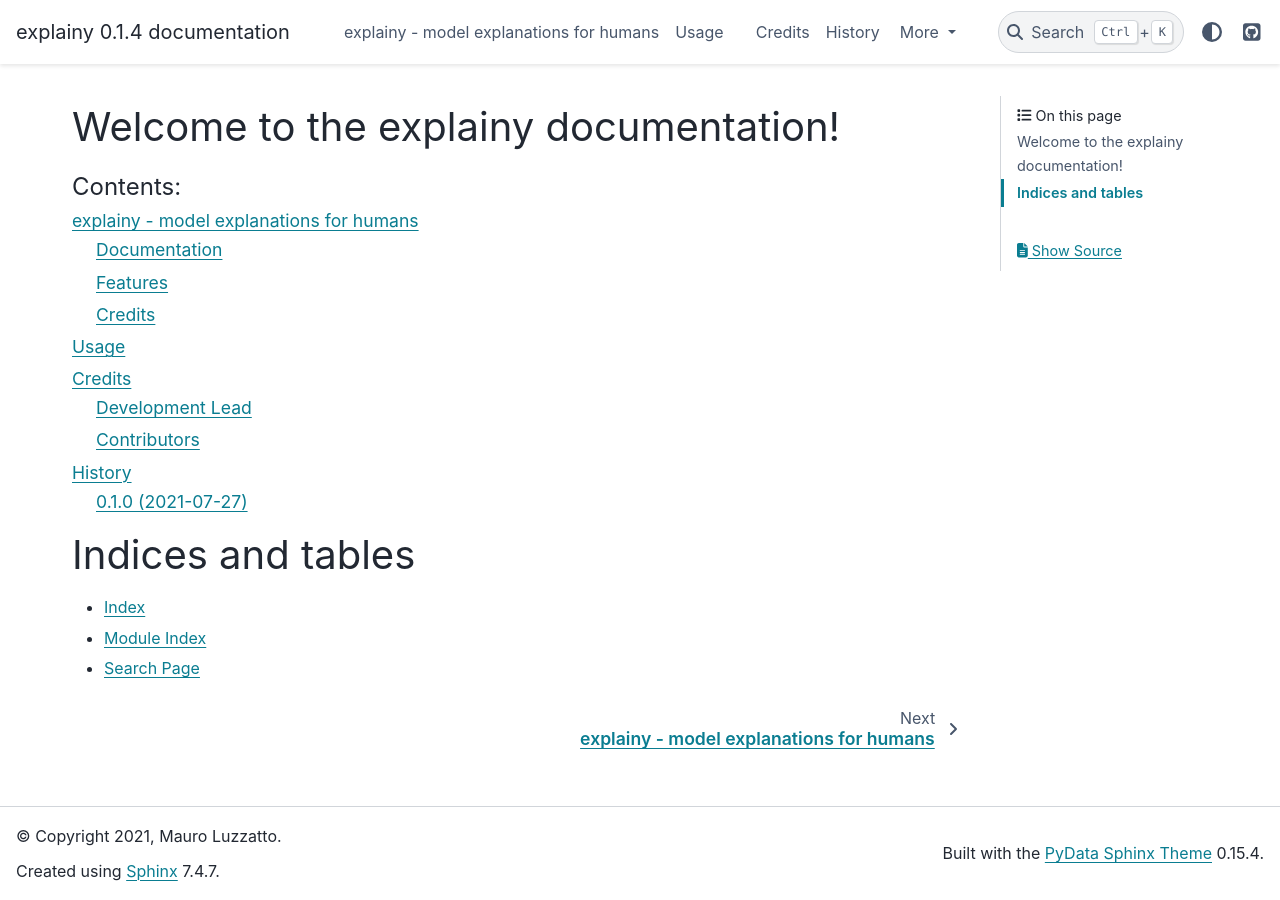
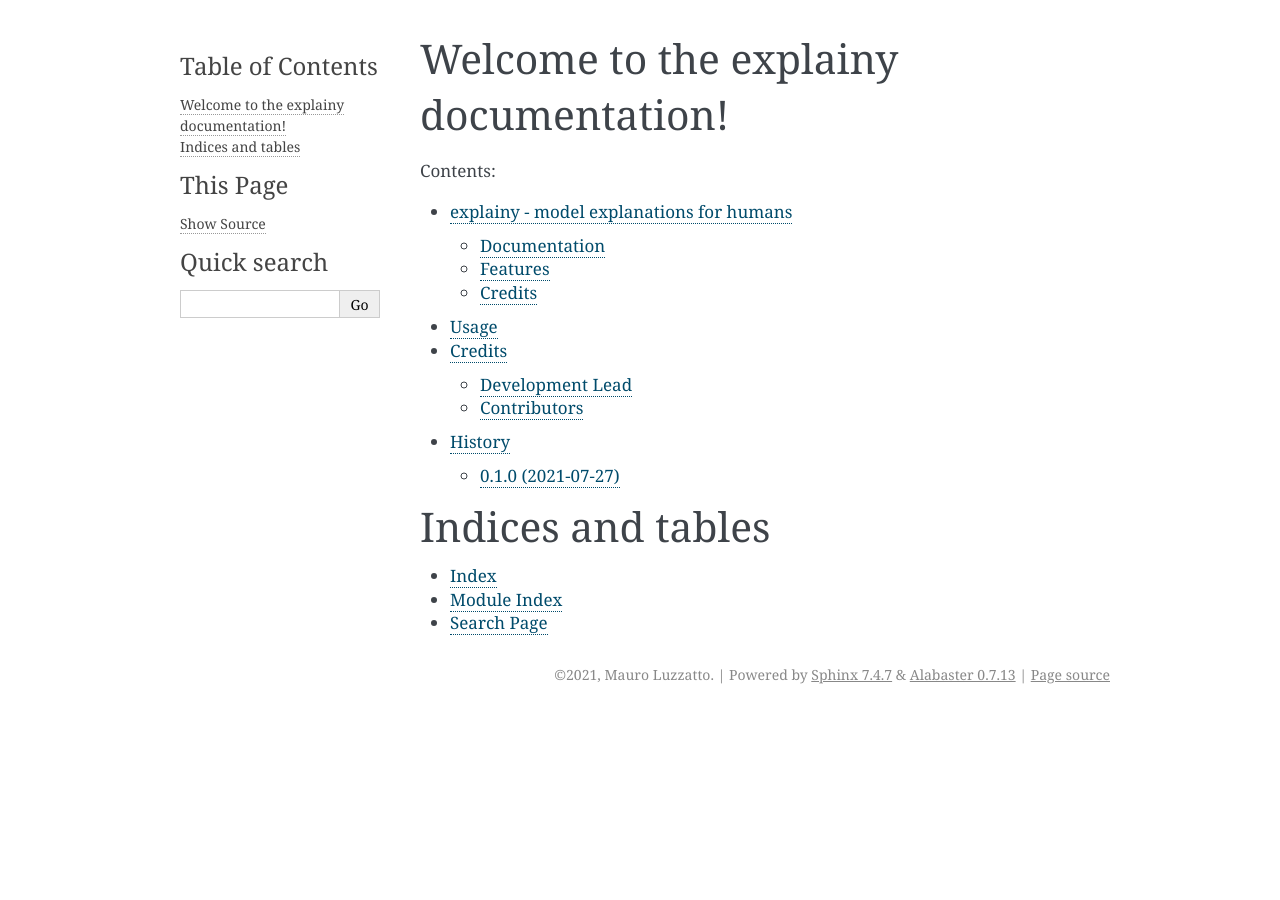
Before and after one commit to MauroLuzzatto/explainy, a Sphinx documentation site: the page built from docs/index.rst, in a window 1280 px wide. Built offline with Sphinx 7.4.7, drawn with Linux system fonts in a browser that asks for light colours; pages that are not in the unit, such as notebooks, are missing from menus.

Commit message:
update docs

```diff
--- a/docs/conf.py
+++ b/docs/conf.py
@@ -82,8 +82,8 @@ todo_include_todos = False
 # The theme to use for HTML and HTML Help pages.  See the documentation for
 # a list of builtin themes.
 #
-# html_theme = 'alabaster'
-html_theme = 'pydata_sphinx_theme'
+html_theme = 'alabaster'
+# html_theme = 'pydata_sphinx_theme'
 
 # Theme options are theme-specific and customize the look and feel of a
 # theme further.  For a list of options available for each theme, see the
```
